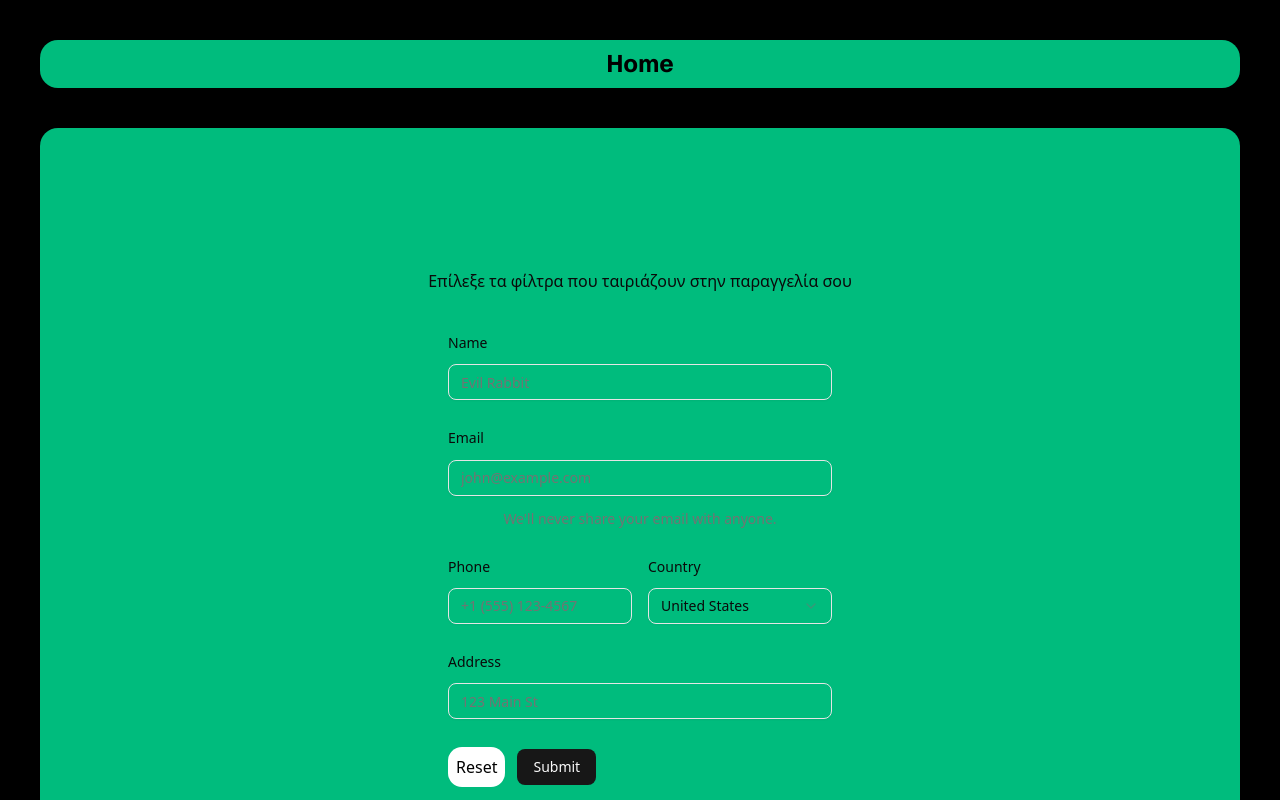
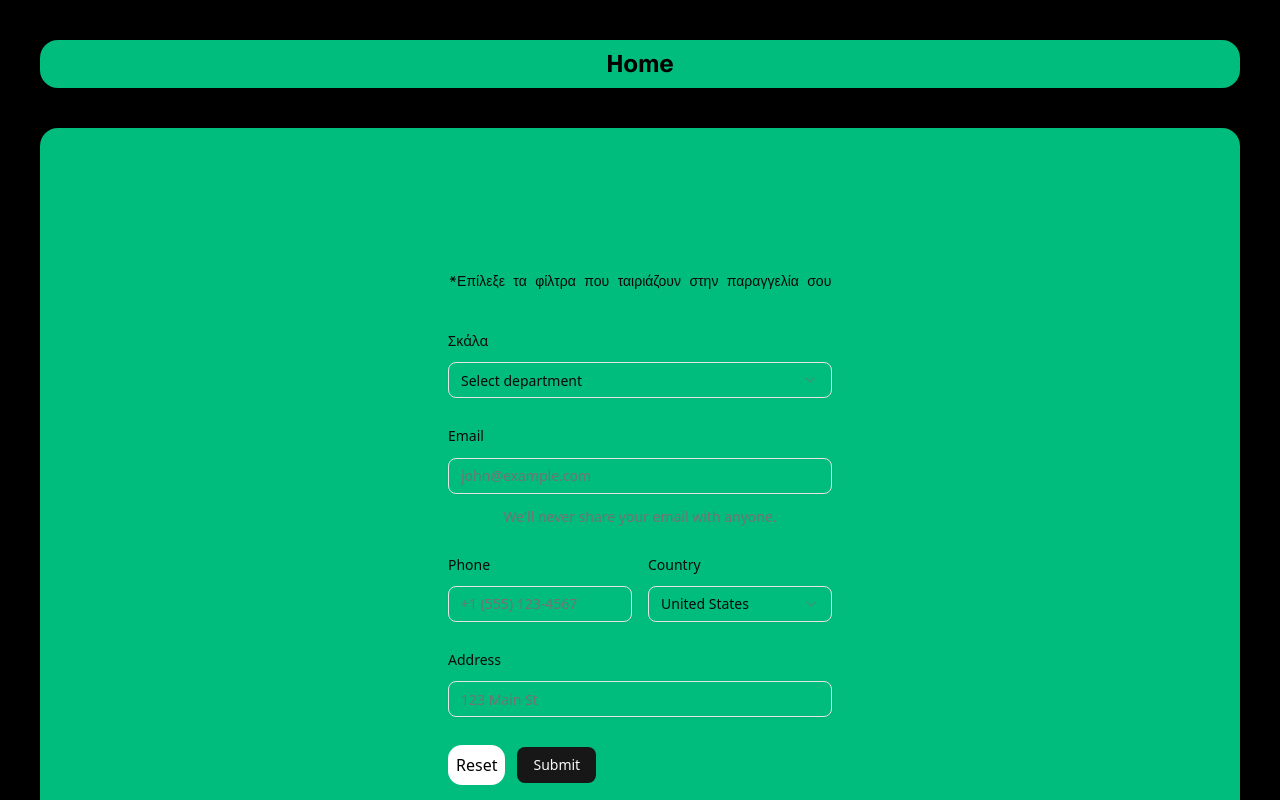
Before and after one commit to Rafael12Ma/akrolithos, a Next.js app: page /create in a window 1280 px wide. Shown: the top 800 px of the page. Built offline with nearby package versions, Linux system fonts and the light colour scheme.

Commit message:
form settling

```diff
--- a/app/create/page.jsx
+++ b/app/create/page.jsx
@@ -4,7 +4,9 @@ export default function CreatePage() {
   return (
     <>
       <main className="text-center h-screen justify-center mx-10 bg-emerald-500 rounded-2xl p-5 gap-10 items-center flex flex-col">
-        <h1>Επίλεξε τα φίλτρα που ταιριάζουν στην παραγγελία σου</h1>
+        <h1 className="font-mono text-sm text-center">
+          *Επίλεξε τα φίλτρα που ταιριάζουν στην παραγγελία σου
+        </h1>
         {/* <div className="flex justify-evenly">
             <label htmlFor="">Σκάλα</label>
             <select name="" id="">
--- /dev/null
+++ b/components/form/nativeSelectGroups.jsx
@@ -0,0 +1,29 @@
+import {
+  NativeSelect,
+  NativeSelectOptGroup,
+  NativeSelectOption,
+} from "@/components/ui/native-select";
+
+export function NativeSelectGroups() {
+  return (
+    <NativeSelect>
+      <NativeSelectOption value="">Select department</NativeSelectOption>
+      <NativeSelectOptGroup label="Καβάλας">
+        <NativeSelectOption value="frontend">Καβάλας</NativeSelectOption>
+      </NativeSelectOptGroup>
+      <NativeSelectOptGroup label="Γρανίτης">
+        <NativeSelectOption value="sales-rep">Γκρι</NativeSelectOption>
+        <NativeSelectOption value="sales-rep">
+          Γκρi Σφυρήλατη
+        </NativeSelectOption>
+        <NativeSelectOption value="sales-rep">Κίτρο Σαγρέ</NativeSelectOption>
+        <NativeSelectOption value="account-manager">
+          Κίτρο Σφυρήλατη
+        </NativeSelectOption>
+      </NativeSelectOptGroup>
+      <NativeSelectOptGroup label="Dark Puma">
+        <NativeSelectOption value="support">Dark Puma</NativeSelectOption>
+      </NativeSelectOptGroup>
+    </NativeSelect>
+  );
+}
--- a/components/form/searchForm.jsx
+++ b/components/form/searchForm.jsx
@@ -13,19 +13,22 @@ import {
   SelectTrigger,
   SelectValue,
 } from "@/components/ui/select";
+import { NativeSelect, NativeSelectOptGroup } from "../ui/native-select";
+import { NativeSelectGroups } from "./nativeSelectGroups";
 
 export function InputForm() {
   return (
     <form className="w-full max-w-sm">
       <FieldGroup>
         <Field>
-          <FieldLabel htmlFor="form-name">Name</FieldLabel>
-          <Input
+          <FieldLabel htmlFor="form-name">Σκάλα</FieldLabel>
+          {/* <Input
             id="form-name"
             type="text"
             placeholder="Evil Rabbit"
             required
-          />
+          /> */}
+          <NativeSelectGroups />
         </Field>
         <Field>
           <FieldLabel htmlFor="form-email">Email</FieldLabel>
```
